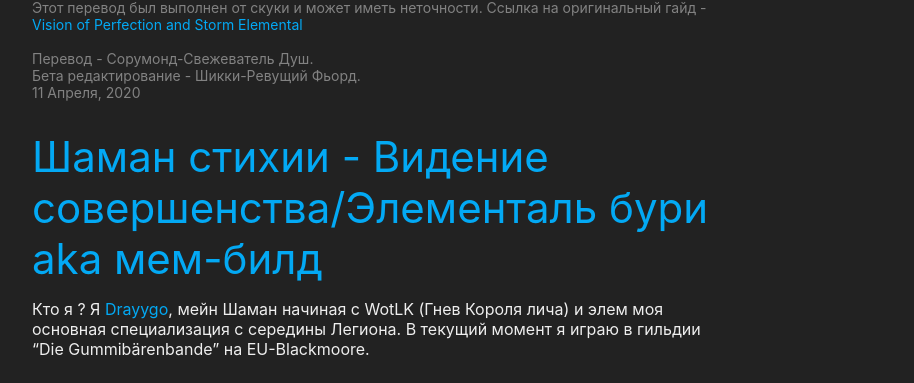
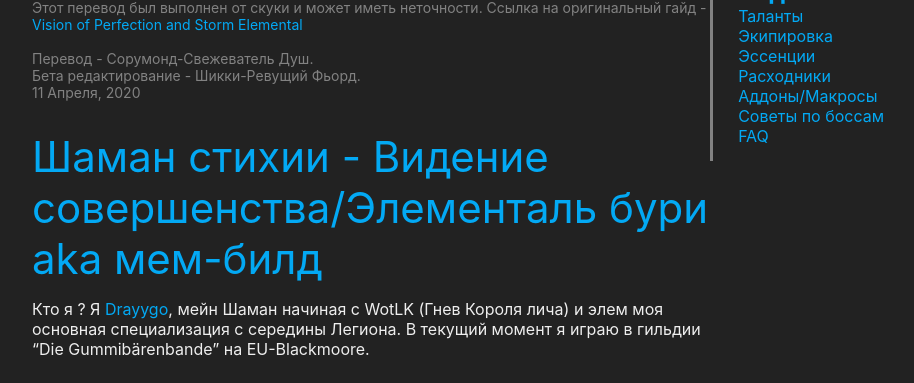
Before and after one commit to sorumond/vop-build, a website: page src/index.html in a window 1280 px wide. Shown: the part 118-501 px from the top of the page, without its empty margins (268-1182 px from the left). Drawn offline with Linux system fonts and the light colour scheme; a script that the page names is missing.

Commit message:
add nav bar

```diff
--- a/src/index.html
+++ b/src/index.html
@@ -11,6 +11,22 @@
 <body>
 
 <main class="main">
+
+  <div class="navigation">
+    <div class="navigation__title">Гайд</div>
+    <div class="navigation__tabs">
+      <a href="#talents" class="navigation__tab">Таланты</a>
+      <a href="#gear" class="navigation__tab">Экипировка</a>
+      <a href="#essences" class="navigation__tab">Эссенции</a>
+      <a href="#consumables" class="navigation__tab">Расходники</a>
+      <a href="#addons" class="navigation__tab">Аддоны/Макросы</a>
+      <a href="#tips" class="navigation__tab">Cоветы по боссам</a>
+      <a href="#faq" class="navigation__tab">FAQ</a>
+    </div>
+  </div>
+
+  <div class="header">
+
     <div class="big-title">Видение совершенства и Элементаль Бури</div>
 
     <div class="small-description">Этот перевод был выполнен от скуки и может иметь неточности. Ссылка на оригинальный гайд - <a
@@ -43,8 +59,14 @@
       представление о том, как этот билд может работать в самом сложном контенте. Мы быстро чистим мифическую сложность, так что я не заставлю вас долго ждать.
 
     </div>
-    <div id="talents" class="medium-title">Таланты</div>
 
+  </div>
+
+  <div class="container">
+
+    <div id="talents" class="block">
+
+      <div  class="medium-title">Таланты</div>
       <div class="main-text">
         <ol>
           <li>
@@ -60,8 +82,7 @@
           </li>
           <li>
             Во второй строке <a href="https://ru.wowhead.com/spell=210643" class="default-link">Повелитель тотемов</a>, который вырывается вперед с большим отрывом и это
-          достаточно логично, поскольку он дает нам пассивную энергию водоворота и усиливает нашу главную дамажущую способность: <a href="https://ru.wowhead.com/spell=188196"
-                                                                                                                           class="default-link">
+            достаточно логично, поскольку он дает нам пассивную энергию водоворота и усиливает нашу главную дамажущую способность: <a href="https://ru.wowhead.com/spell=188196" class="default-link">
             Молнию</a>.
           </li>
           <li>
@@ -98,11 +119,11 @@
           </li>
         </ol>
       </div>
+    </div>
 
-    <div class="medium-title">Экипировка</div>
-
+    <div id="gear" class="block">
+      <div  class="medium-title">Экипировка</div>
       <div class="main-text">
-
         Билд через
         <a href="https://ru.wowhead.com/azerite-essence-power/%D0%B2%D0%B8%D0%B4%D0%B5%D0%BD%D0%B8%D0%B5-%D1%81%D0%BE%D0%B2%D0%B5%D1%80%D1%88%D0%B5%D0%BD%D1%81%D1%82%D0%B2%D0%B0-81" class="default link">Видение совершенства</a>
         /
@@ -126,9 +147,10 @@
         href="https://ru.wowhead.com/item=174060/">Расскатель души</a>,
         который является лучшим почти для любого кастера. Как всегда - <a href="https://www.raidbots.com/simbot">симьте</a> каждый тринкет, чтобы выяснить что является лучшим для вашего набора экипировки и характеристик.
       </div>
+    </div>
 
-    <div class="medium-title">Эссенции</div>
-
+    <div id="essences" class="block">
+      <div  class="medium-title">Эссенции</div>
       <div class="main-text">Единственной обязательной эсенцией является билдообразующая эссенция использующаяся в Большом слоте - <a
         href="https://ru.wowhead.com/azerite-essence-power/%D0%B2%D0%B8%D0%B4%D0%B5%D0%BD%D0%B8%D0%B5-%D1%81%D0%BE%D0%B2%D0%B5%D1%80%D1%88%D0%B5%D0%BD%D1%81%D1%82%D0%B2%D0%B0-81" class="default link">Видение совершенства</a>. Для малых слотов чаще всего использую
         <a href="https://ru.wowhead.com/azerite-essence-power/%D1%80%D0%B5%D0%B7%D0%BE%D0%BD%D0%B0%D0%BD%D1%81-%D0%BA%D1%80%D0%BE%D0%B2%D0%B8-%D0%BC%D0%B8%D1%80%D0%B0-15">Резонанс
@@ -144,7 +166,6 @@
         на боях с более кучным позиционированием рейда, таких как Шад'хар или Маут - я беру <a
           href="https://ru.wowhead.com/azerite-essence-power/%D1%80%D0%B5%D0%B7%D0%BE%D0%BD%D0%B0%D0%BD%D1%81-%D0%BA%D1%80%D0%BE%D0%B2%D0%B8-%D0%BC%D0%B8%D1%80%D0%B0-15">Резонанс крови мира</a>.
         Но повторюсь ещё раз - симьте все доступные вам эссенции и меняйте в соответсвии с результатом.
-
         <p>
           В большинстве боев мои эссенции выглядят так:
         </p>
@@ -158,16 +179,19 @@
           крови мира</a>.
         </p>
       </div>
+    </div>
 
-    <div class="medium-title">Расходники</div>
-
+    <div id="consumables" class="block">
+      <div  class="medium-title">Расходники</div>
       <div class="main-text">
         Ничем не отличается от стандартного билда. Вы все ещё используете <a href="https://ru.wowhead.com/item=169299/">Зелье неукротимой ярости</a>, <a
         href="https://ru.wowhead.com/item=168652/">Сильный настой бездонных глубин</a> и <a href="https://ru.wowhead.com/item=168310/">"Биг Мех" от Мехдолотс</a>.
       </div>
 
+    </div>
+
+    <div id="addons" class="block">
       <div class="medium-title">Аддоны/Макросы</div>
-
       <div class="main-text">Существует множество аддонов, которые могут помочь сделать дефолтный интерфейс более привлекательным, но я не считаю ни один из них обязательным,
         кроме Weakauras и Big Wigs (который я использую) или DBM. Одна из наиболее важных WA, по крайней мере для меня, специфичных для этой сборки, это те которые показывают
         иконку когда <a href="https://ru.wowhead.com/spell=192249" class="default-link">Элементаль Бури</a> бафнул себя <a href="https://ru.wowhead.com/spell=157348/">Призыв
@@ -178,6 +202,7 @@
         Для этого вы можете использовать WA сделаную @BloodmalletEU: <a href="https://wago.io/lV-p19t9u">Ссылка на WA</a>
         <br>
         Прим. пер. - также от себя могу посоветовать WA сделанные членами дискорда русскоязычного шаманского сообщества: <br>
+        <br>
         Викаура от Лоуэнфелса на <a href="https://ru.wowhead.com/spell=192249" class="default-link">Элементаля Бури</a>.
         Поддерживает прок <a href="https://ru.wowhead.com/azerite-essence-power/%D0%B2%D0%B8%D0%B4%D0%B5%D0%BD%D0%B8%D0%B5-%D1%81%D0%BE%D0%B2%D0%B5%D1%80%D1%88%D0%B5%D0%BD%D1%81%D1%82%D0%B2%D0%B0-81" class="default link">Видение совершенства</a> - <a
           href="https://wago.io/zgDUyBleu">ссылка</a>.
@@ -186,15 +211,14 @@
         Набор викаур от Амани с таймером и кулдаунами на <a href="https://ru.wowhead.com/spell=192249" class="default-link">Элементаля Бури</a>,
         <a href="https://ru.wowhead.com/spell=198067/">Элементаля огня</a>, а также сопутствующие баффы  - <a href="https://wago.io/9hz4o9I73">ссылка</a>.
       </div>
+    </div>
 
+    <div id="tips" class="block">
       <div class="medium-title">Советы по боссам</div>
-
       <div class="main-text">
         Это не будет гайдом на боссов, просто несколько советов, которые могут оказаться полезными.
       </div>
-
       <div class="small-title">Гневион</div>
-
       <div class="main-text">
         Ничего необычного тут, просто откладывайте <a href="https://ru.wowhead.com/spell=192249" class="default-link">Элементаля Бури</a> до окончания второй фазы (когда все шпили
         уничтожены). Потенциально прок <a
@@ -204,12 +228,9 @@
         мифике также - Пепельный убийца умрет от пассивного клива и даже если это может привести к повышению общего DPS, я использую <a
         href="https://ru.wowhead.com/spell=192249" class="default-link">Элементаля Бури</a> только на Гневиона.
       </div>
-
       <div class="small-title">Маут</div>
-
       <div class="main-text">
-        В зависимости от возможностей ваших хиллеров, общего дпса рейда и вашей тактики - необходимо отложить второго <a href="https://ru.wowhead.com/spell=192249"
-        class="default-link">Элементаля Бури</a> и использовать после манащита, только если это НЕ УМЕНЬШИТ общее количество использований. В мифике, где урон в щит может быть
+        В зависимости от возможностей ваших хиллеров, общего дпса рейда и вашей тактики - необходимо отложить второго <a href="https://ru.wowhead.com/spell=192249" class="default-link">Элементаля Бури</a> и использовать после манащита, только если это НЕ УМЕНЬШИТ общее количество использований. В мифике, где урон в щит может быть
         достаточно болезненым, вы определено захотите использовать <a href="https://ru.wowhead.com/spell=108271/">Астральный сдвиг</a> на 15+ стаках <a
         href="https://ru.wowhead.com/spell=263806/">Порыва ветра</a> или попросить внешний сейв.
         Если ни один из вариантов недоступен (личный сейв или внешний) просто остановите дпс на 2-4 секунды пока ваше хп не отхилят полностью. В 100% случаев я предпочту <a
@@ -220,23 +241,18 @@
         href="https://ru.wowhead.com/azerite-essence-power/%D1%80%D0%B5%D0%B7%D0%BE%D0%BD%D0%B0%D0%BD%D1%81-%D0%BA%D1%80%D0%BE%D0%B2%D0%B8-%D0%BC%D0%B8%D1%80%D0%B0-15">Резонансом крови мира</a> на этом
         боссе.
       </div>
-
       <div class="small-title">Пророк Скитра</div>
-
       <div class="main-text">
         Ничего необычного, исключая тот факт, что вы можете накапливать стаки <a href="https://ru.wowhead.com/spell=263806/">Порыва ветра</a> на иллюзии, если так случилось что у
         вас активен <a href="https://ru.wowhead.com/spell=192249" class="default-link">Элементаль Бури</a> и вы не уверены, какой из них настоящий. <a
         href="https://ru.wowhead.com/spell=192077" class="default-link">Тотем ветряного порыва</a> является обязательным в этом бою, если у вас нет 10 ферал друидов. Даже в
         мифике этот босс является до смешного простым. Я бы не использовал здесь <a href="https://ru.wowhead.com/azerite-essence-power/%D1%80%D0%B5%D0%B7%D0%BE%D0%BD%D0%B0%D0%BD%D1%81-%D0%BA%D1%80%D0%BE%D0%B2%D0%B8-%D0%BC%D0%B8%D1%80%D0%B0-15">Резонанс крови мира</a>.
       </div>
-
       <div class="small-title">Темный инквизитор Занеш</div>
-
       <div class="main-text">
         Хотя на этом боссе лучше подходит <a href="https://ru.wowhead.com/spell=210714" class="default-link">Ледяная ярость</a> / <a href="https://ru.wowhead.com/spell=16166"
                                                                                                                                      class="default-link">Властелин стихий</a> чем
-      <a href="https://ru.wowhead.com/azerite-essence-power/%D0%B2%D0%B8%D0%B4%D0%B5%D0%BD%D0%B8%D0%B5-%D1%81%D0%BE%D0%B2%D0%B5%D1%80%D1%88%D0%B5%D0%BD%D1%81%D1%82%D0%B2%D0%B0-81" class="default link">Видение совершенства</a> / <a href="https://ru.wowhead.com/spell=192249"
-                                                                                                                                    class="default-link">Элементаль Бури</a>, все
+        <a href="https://ru.wowhead.com/azerite-essence-power/%D0%B2%D0%B8%D0%B4%D0%B5%D0%BD%D0%B8%D0%B5-%D1%81%D0%BE%D0%B2%D0%B5%D1%80%D1%88%D0%B5%D0%BD%D1%81%D1%82%D0%B2%D0%B0-81" class="default link">Видение совершенства</a> / <a href="https://ru.wowhead.com/spell=192249" class="default-link">Элементаль Бури</a>, все
         ещё его можно сделать рабочим. Если вы передвигаетесь мелкими шажочками, чтобы медлено уйти от АОЕ, то вы не потярете много дпс. В мифике адды живут не достаточно долго,
         чтобы использовать <a href="https://ru.wowhead.com/spell=192249" class="default-link">Элементаля Бури</a> на них, но я бы использовал <a
         href="https://ru.wowhead.com/spell=191634/stormkeeper" class="default-link">Хранителя бурь</a>. <br>
@@ -244,51 +260,37 @@
         Рекомендую пользоваться макросом по фокусу, предварительно взяв нужного моба в фокус: <br>
         /cast [@focus] <a href="https://ru.wowhead.com/spell=57994/">Пронизывающий ветер</a>
       </div>
-
       <div class="small-title">Колективный разум</div>
-
       <div class="main-text">
         Этот босс создан для <a href="https://ru.wowhead.com/spell=192249" class="default-link">Элементаля Бури</a>! И это не потому что в бою большое количество аддов.
         Используйте <a href="https://ru.wowhead.com/spell=192249" class="default-link">Элементаля Бури</a> исключительно на одного из двух боссов или Акира-разорителя, если вам
         не хватает в него дпс. Если вы можете придержать <a href="https://ru.wowhead.com/spell=192249" class="default-link">Элементаля Бури</a> без потери общего количества
         использований, отложите его до тех пор, пока боссы не сойдутся, чтобы получить дополнительный урон.
       </div>
-
       <div class="small-title">Шад'хар Ненасытный</div>
-
       <div class="main-text">
         Обычный солотаргет бой с малым/средним количеством передвижений. Вы ничего не можете придумать, чтобы этого избежать. Хороший бой для использования <a
         href="https://ru.wowhead.com/azerite-essence-power/%D1%80%D0%B5%D0%B7%D0%BE%D0%BD%D0%B0%D0%BD%D1%81-%D0%BA%D1%80%D0%BE%D0%B2%D0%B8-%D0%BC%D0%B8%D1%80%D0%B0-15">Резонанса крови мира</a>.
       </div>
-
       <div class="small-title">Дест'агат</div>
-
       <div class="main-text">
         Не пытайтесь накрутить урон на боссе без дебаффа - весь этот урон прохилится и не засчитается в <a href="https://ru.warcraftlogs.com/">WarcraftLogs</a>. Кроме этого, это
         ещё
         один бой, особенно в мифике, где стандартный билд сильнее, чем <a
-      href="https://ru.wowhead.com/azerite-essence-power/%D0%B2%D0%B8%D0%B4%D0%B5%D0%BD%D0%B8%D0%B5-%D1%81%D0%BE%D0%B2%D0%B5%D1%80%D1%88%D0%B5%D0%BD%D1%81%D1%82%D0%B2%D0%B0-81" class="default link">Видение совершенства</a> / <a href="https://ru.wowhead.com/spell=192249"
-                                                                                                                                 class="default-link">Элементаль Бури</a>. Он все
+        href="https://ru.wowhead.com/azerite-essence-power/%D0%B2%D0%B8%D0%B4%D0%B5%D0%BD%D0%B8%D0%B5-%D1%81%D0%BE%D0%B2%D0%B5%D1%80%D1%88%D0%B5%D0%BD%D1%81%D1%82%D0%B2%D0%B0-81" class="default link">Видение совершенства</a> / <a href="https://ru.wowhead.com/spell=192249" class="default-link">Элементаль Бури</a>. Он все
         ещё может сработать, особено если вы используете прожимной тринкет/<a href="https://ru.wowhead.com/spell=192249" class="default-link">Элементаля Бури</a> немного перед
         тем как брать дебафф, чтобы у вас уже были стаки и бафф тринкета в момент поднятия.
       </div>
-
       <div class="small-title">Вексиона</div>
-
-    <div class="main-text">Используйте <a href="https://ru.wowhead.com/spell=192249" class="default-link">Элементаля Бури</a> только на босса. Адды умрут от пассивного клива
-    и танковской механики. <a href="https://ru.wowhead.com/spell=8143/">Тотем трепета</a> может снять страх на последней фазе.
+      <div class="main-text">Используйте <a href="https://ru.wowhead.com/spell=192249" class="default-link">Элементаля Бури</a> только на босса. Адды умрут от пассивного клива и танковской механики. <a href="https://ru.wowhead.com/spell=8143/">Тотем трепета</a> может снять страх на последней фазе.
       </div>
-
       <div class="small-title">Ра-ден</div>
-
       <div class="main-text">
         Это тот бой, который очень хорошо подходит для <a
         href="https://ru.wowhead.com/azerite-essence-power/%D0%B2%D0%B8%D0%B4%D0%B5%D0%BD%D0%B8%D0%B5-%D1%81%D0%BE%D0%B2%D0%B5%D1%80%D1%88%D0%B5%D0%BD%D1%81%D1%82%D0%B2%D0%B0-81" class="default link">Видение совершенства</a> / <a
         href="https://ru.wowhead.com/spell=192249" class="default-link">Элементаль Бури</a>. Бой со средним количеством передвижений на обоих фазах.
       </div>
-
       <div class="small-title">Панцирь Н'зота</div>
-
       <div class="main-text">
         В зависимости от дпс вашего рейда, можно придержать <a href="https://ru.wowhead.com/spell=192249" class="default-link">Элементаля Бури</a> на спавн аддов на первой фазе, но
         обычно
@@ -299,9 +301,7 @@
         почти
         откатился, сохраните его для последней фазы, таким образом вы сможете получить бесплатный клив в аддов без потери урона в босса.
       </div>
-
       <div class="small-title">Н'зот</div>
-
       <div class="main-text">
         Вы можете бурстить в Н'зота каждый раз когда он уязвим, потому что в этот момент всегда есть <a href="https://ru.wowhead.com/spell=192249" class="default-link">Элементаль
         Бури</a> . Общий
@@ -312,9 +312,10 @@
         <br>
         P.s. - даже не пытайтесь начать бой без <a href="https://ru.wowhead.com/spell=192077" class="default-link">Тотема ветряного порыва</a> в талантах.
       </div>
+    </div>
 
+    <div id="faq" class="block">
       <div class="medium-title">FAQ</div>
-
       <div class="main-text">
         <ul>
           <li>В: Какие азеритовые трейты мне выбрать?</li>
@@ -322,37 +323,31 @@
             href="https://ru.wowhead.com/spell=317137/">Сердце тьмы</a> и <a href="https://ru.wowhead.com/spell=275381/">Эхо элементаля</a>. <a
             href="https://ru.wowhead.com/spell=277942/">Отголосок предков</a> или <a href="https://ru.wowhead.com/spell=277671/">Подзарядка синапсов</a> тоже не плохи.</li>
         </ul>
-
         <ul>
           <li>В: Какие таланты мне выбрать ?</li>
           <li>О: Смотри в разделе <a href="#talents">"Таланты"</a></li>
         </ul>
-
         <ul>
           <li>В: Какие у меня бис статы ?</li>
           <li>О: Посимь себя, но безопасным вариантом будет избегать <a href="https://ru.wowhead.com/spell=168534">
             Искусность: волнение стихий</a></li>
         </ul>
-
         <ul>
           <li>В: Нужно ли использовать <a href="https://ru.wowhead.com/spell=117014/elemental-blast" class="default-link">Удар духов стихий</a> когда активен <a
             href="https://ru.wowhead.com/spell=192249" class="default-link">Элементаль Бури</a> ?</li>
           <li>О: Я перестаю использовать <a href="https://ru.wowhead.com/spell=117014/elemental-blast" class="default-link">Удар духов стихий</a> на 10-12 стаках с <a
             href="https://ru.wowhead.com/spell=2825/">Жаждой крови/Героизмом</a> и 14-16 стаках без <a href="https://ru.wowhead.com/spell=2825/">Жажды крови/Героизма</a></li>
         </ul>
-
         <ul>
           <li>В: Мне действительно необходимо использовать только <a href="https://ru.wowhead.com/spell=188196/">Молнию</a> пока активен <a
             href="https://ru.wowhead.com/spell=192249" class="default-link">Элементаль Бури</a> ?</li>
           <li>О: Нет, вы все ещё сливаете энергию водоворота на <a href="https://ru.wowhead.com/spell=8042/">Земной шок</a>.</li>
         </ul>
-
         <ul>
           <li>В: Я вообще не использую <a href="https://ru.wowhead.com/spell=51505/lava-burst">Выброс лавы</a>?</li>
           <li>О: Нет, пока неактивен <a href="https://ru.wowhead.com/spell=192249" class="default-link">Элементаль Бури</a>, вы используете <a
             href="https://ru.wowhead.com/spell=51505/lava-burst">Выброс лавы</a> по КД. </li>
         </ul>
-
         <ul>
           <li>В: Как начинать бой?</li>
           <li>О: 8: <a href="https://ru.wowhead.com/spell=191634/stormkeeper" class="default-link">Хранителя бурь</a>, 6: <a href="https://ru.wowhead.com/item=169314/">Источник
@@ -363,7 +358,6 @@
               href="https://ru.wowhead.com/spell=188196/">Молния</a> до накопления энергии водоворота на <a href="https://ru.wowhead.com/spell=8042/">Земной шок</a>.
           </li>
         </ul>
-
         <ul>
           <li>В: У меня очень специфический вопрос, ответ на который не был дан тут.</li>
           <li>О: Здесь автор оставил свои контакты как с ним можно связаться, но поскольку это перевод, то оставлю контакты на русскоязычное Шаманское сообщество в дискорде -
@@ -373,8 +367,13 @@
           </li>
         </ul>
       </div>
+    </div>
+
+  </div>
 
 </main>
+
+<script src="main.js"></script>
 
 </body>
 </html>
--- a/src/main.css
+++ b/src/main.css
@@ -8,12 +8,17 @@
   font-family: var(--font-family-sans-serif);
 }
 
+html {
+  scroll-behavior: smooth;
+}
+
 body {
   margin: 0;
   background: #222;
 }
 
 .main {
+  position: relative;
   margin: 0 auto;
   width: 680px;
 }
@@ -58,3 +63,36 @@ body {
 .main a:hover {
   text-decoration: underline;
 }
+
+.navigation {
+  position: fixed;
+  padding-top: 15px;
+  padding-bottom: 15px;
+  padding-left: 15px;
+  top: 10%;
+  right: 10%;
+
+  border-left: 3px solid #828282;
+  color: #03A9F4;
+}
+
+.navigation__title {
+  font-size: 24px;
+
+  font-weight: bold;
+}
+
+.navigation__tab {
+  margin-left: 10px;
+  display: block;
+}
+
+.navigation__tab.Selected{
+  background: rgba(133, 133, 133, 0.3);
+
+}
+
+.navigation__tab:hover {
+  cursor: pointer;
+  text-decoration: underline;
+}
```
Also changed, not shown: package.json (+4 -5 lines), src/main.js (added, +41 -0 lines). Lines whose indentation alone changed are shown as unchanged.
